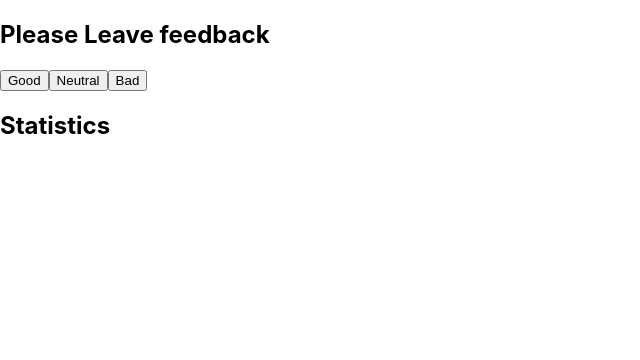
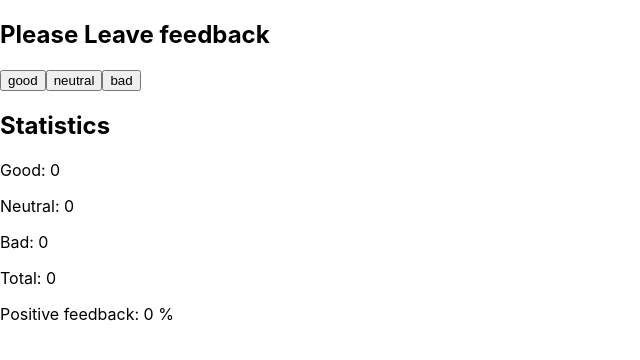
Before and after one commit to Maksym-Ocheretniuk/goit-react-hw-02-feedback, a React (Create React App) app: page / in a window 1280 px wide. Shown: the top 360 px of the page, without its empty margins (0-640 px from the left). Built offline with nearby package versions, Linux system fonts and the light colour scheme.

Commit message:
рефакторинг + функціонал

```diff
--- a/src/components/App.jsx
+++ b/src/components/App.jsx
@@ -11,8 +11,8 @@ export class App extends Component {
     bad: 0,
   };
 
-  onBtnClicked = type =>
-    this.setState(prevState => ({ [type]: prevState[type] + 1 }));
+  onBtnClicked = option =>
+    this.setState(prevState => ({ [option]: prevState[option] + 1 }));
 
   countTotalFeedback = () => {
     const { good, neutral, bad } = this.state;
@@ -21,19 +21,23 @@ export class App extends Component {
 
   countPositiveFeedbackPercentage = () => {
     const { good } = this.state;
-    const totalFeedback = this.countTotalFeedback();
-    return totalFeedback === 0 ? 0 : Math.round((good / totalFeedback) * 100);
+    const total = this.countTotalFeedback();
+    return total === 0 ? 0 : Math.round((good / total) * 100);
   };
 
   render() {
     const { good, neutral, bad } = this.state;
-    const totalFeedback = this.countTotalFeedback();
+    const total = this.countTotalFeedback();
     const positivePercentage = this.countPositiveFeedbackPercentage();
+    const options = Object.keys(this.state);
 
     return (
       <>
         <Section title="Please Leave feedback">
-          <FeedbackOptions onLeaveFeedback={this.onBtnClicked} />
+          <FeedbackOptions
+            options={options}
+            onLeaveFeedback={this.onBtnClicked}
+          />
         </Section>
 
         <Section title="Statistics">
@@ -41,7 +45,7 @@ export class App extends Component {
             good={good}
             neutral={neutral}
             bad={bad}
-            total={totalFeedback}
+            total={total}
             positivePercentage={positivePercentage}
           />
         </Section>
--- a/src/components/FeedbackOptions/FeedbackOptions.jsx
+++ b/src/components/FeedbackOptions/FeedbackOptions.jsx
@@ -1,17 +1,20 @@
-import PropTypes from 'prop-types';
+// import PropTypes from 'prop-types';
 
 export const FeedbackOptions = ({ options, onLeaveFeedback }) => {
   return (
     <div>
-      <button type="button" onClick={() => this.onBtnClicked('good')}>
-        Good
-      </button>
-      <button type="button" onClick={() => this.onBtnClicked('neutral')}>
-        Neutral
-      </button>
-      <button type="button" onClick={() => this.onBtnClicked('bad')}>
-        Bad
-      </button>
+      {options.map(option => {
+        return (
+          <button
+            key={option}
+            type="button"
+            name={option}
+            onClick={() => onLeaveFeedback(option)}
+          >
+            {option}
+          </button>
+        );
+      })}
     </div>
   );
 };
--- a/src/components/Section/Section.jsx
+++ b/src/components/Section/Section.jsx
@@ -1,4 +1,4 @@
-import PropTypes from 'prop-types';
+// import PropTypes from 'prop-types';
 
 export const Section = ({ title, children }) => {
   return (
--- a/src/components/Statistics/Statistics.jsx
+++ b/src/components/Statistics/Statistics.jsx
@@ -1,4 +1,4 @@
-import PropTypes from 'prop-types';
+// import PropTypes from 'prop-types';
 
 export const Statistics = ({
   good,
@@ -7,11 +7,13 @@ export const Statistics = ({
   total,
   positivePercentage,
 }) => {
+  return (
     <div>
       <p>Good: {good} </p>
       <p>Neutral: {neutral} </p>
       <p>Bad: {bad} </p>
       <p>Total: {total} </p>
       <p>Positive feedback: {positivePercentage} %</p>
-  </div>;
+    </div>
+  );
 };
```
Lines whose indentation alone changed are shown as unchanged.
